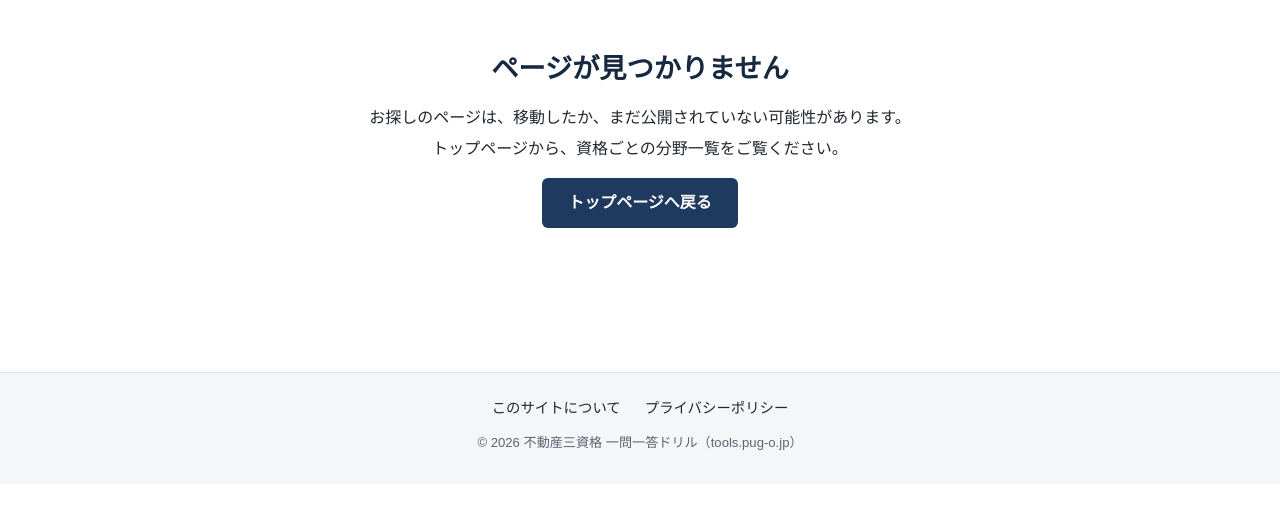
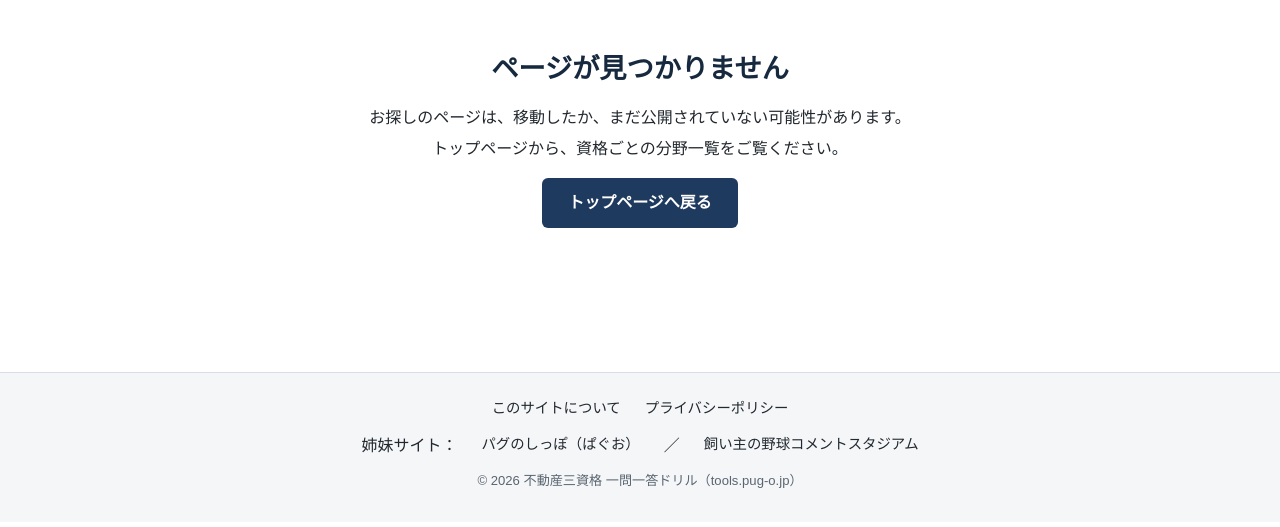
Before and after one commit to paguo750/tools, a plain HTML site: page 404.html in a window 1280 px wide. Shown: the part 89-616 px from the top of the page. Drawn offline with Linux system fonts and the light colour scheme.

Commit message:
Publish baseball.pug-o.jp site

```diff
--- a/404.html
+++ b/404.html
@@ -59,6 +59,9 @@
       <a href="/about/">このサイトについて</a>
       <a href="/privacy/">プライバシーポリシー</a>
     </nav>
+    <nav class="footer-nav">
+      姉妹サイト：<a href="https://pug-o.jp/">パグのしっぽ（ぱぐお）</a>／<a href="https://baseball.pug-o.jp/">飼い主の野球コメントスタジアム</a>
+    </nav>
     <p class="copyright">&copy; 2026 不動産三資格 一問一答ドリル（tools.pug-o.jp）</p>
   </div>
 </footer>
```
Also changed, not shown: about/index.html (+3 -0 lines), index.html (+3 -0 lines), kantei/index.html (+3 -0 lines), privacy/index.html (+3 -0 lines), shokenka/index.html (+3 -0 lines), takken/index.html (+3 -0 lines).
